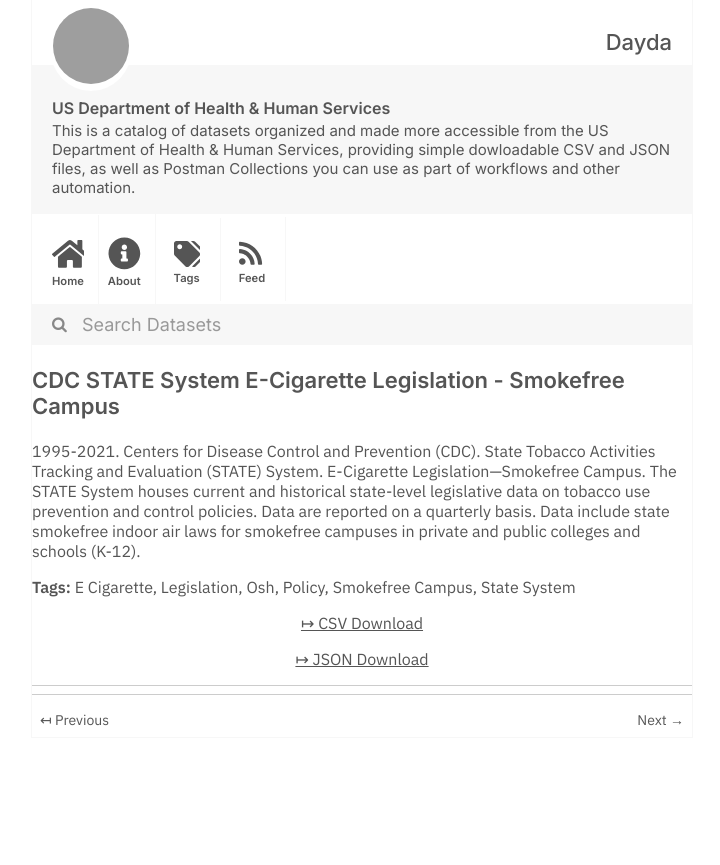
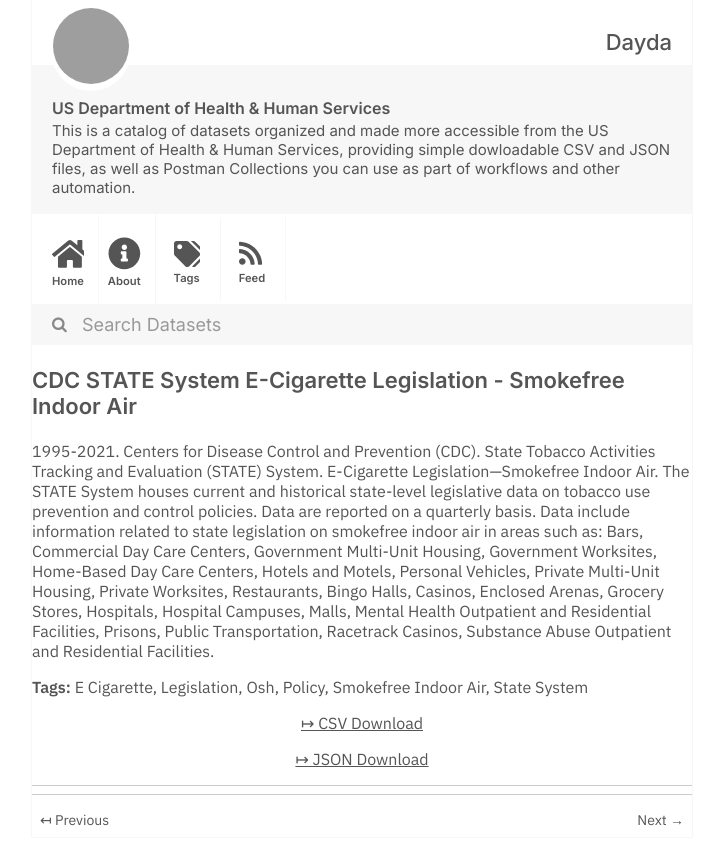
Before and after one commit to dayda-entities/us-department-of-health-and-human-services, a Jekyll site: the page built from _posts/2020-11-10-cdc-state-system-e-cigarette-l.md, in a window 1280 px wide, cut to the strip 0-865 px from the top of the page. Shown: the whole strip, without its empty margins (278-998 px from the left). Built offline with Jekyll 4.4.1, drawn with Linux system fonts in a browser that asks for light colours; grey boxes are pictures that could not be loaded.

Commit message:
Publish Data

```diff
--- a/_posts/2020-11-10-cdc-state-system-e-cigarette-l.md
+++ b/_posts/2020-11-10-cdc-state-system-e-cigarette-l.md
@@ -1,7 +1,7 @@
 ---
-title: CDC STATE System E-Cigarette Legislation - Smokefree Campus
-created: '2020-11-10T16:17:12.191464'
-modified: '2021-04-25T14:55:23.966986'
+title: CDC STATE System E-Cigarette Legislation - Smokefree Indoor Air
+created: '2020-11-10T16:17:12.288179'
+modified: '2021-04-25T15:00:34.832357'
 state: active
 type: dataset
 tags:
@@ -9,12 +9,12 @@ tags:
   - Legislation
   - Osh
   - Policy
-  - Smokefree Campus
+  - Smokefree Indoor Air
   - State System
 groups: []
-csv_url: 'https://data.cdc.gov/api/views/itia-u6fu/rows.csv?accessType=DOWNLOAD'
-json_url: 'https://data.cdc.gov/api/views/itia-u6fu/rows.json?accessType=DOWNLOAD'
+csv_url: 'https://data.cdc.gov/api/views/wan8-w4er/rows.csv?accessType=DOWNLOAD'
+json_url: 'https://data.cdc.gov/api/views/wan8-w4er/rows.json?accessType=DOWNLOAD'
 layout: post
 
 ---
-1995-2021. Centers for Disease Control and Prevention (CDC). State Tobacco Activities Tracking and Evaluation (STATE) System.  E-Cigarette Legislation—Smokefree Campus. The STATE System houses current and historical state-level legislative data on tobacco use prevention and control policies. Data are reported on a quarterly basis. Data include state smokefree indoor air laws for smokefree campuses in private and public colleges and schools (K-12).
+1995-2021. Centers for Disease Control and Prevention (CDC).  State Tobacco Activities Tracking and Evaluation (STATE) System.  E-Cigarette Legislation—Smokefree Indoor Air. The STATE System houses current and historical state-level legislative data on tobacco use prevention and control policies. Data are reported on a quarterly basis. Data include information related to state legislation on smokefree indoor air in areas such as: Bars, Commercial Day Care Centers, Government Multi-Unit Housing, Government Worksites, Home-Based Day Care Centers, Hotels and Motels, Personal Vehicles, Private Multi-Unit Housing, Private Worksites, Restaurants, Bingo Halls, Casinos, Enclosed Arenas, Grocery Stores, Hospitals, Hospital Campuses, Malls, Mental Health Outpatient and Residential Facilities, Prisons, Public Transportation, Racetrack Casinos, Substance Abuse Outpatient and Residential Facilities.
```
